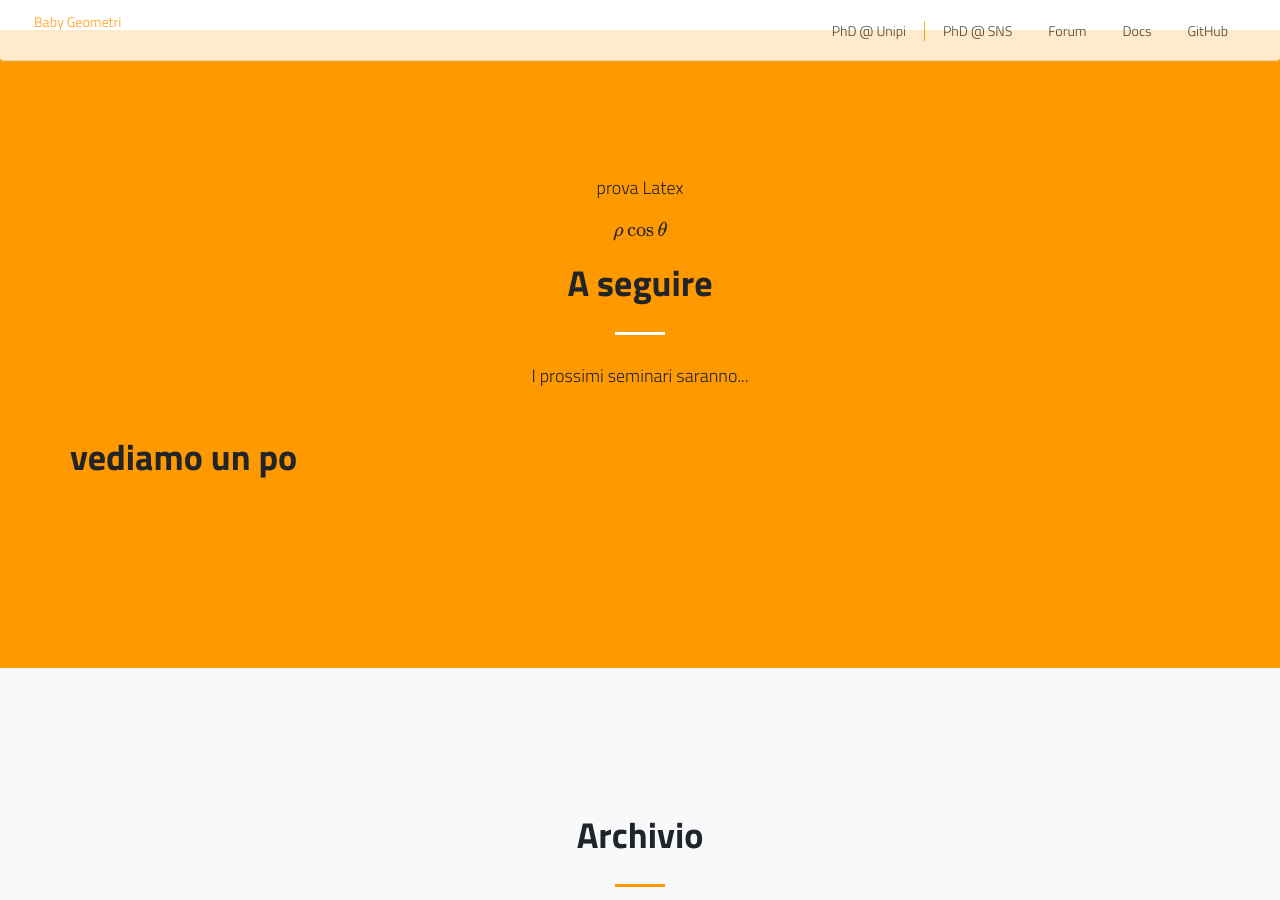
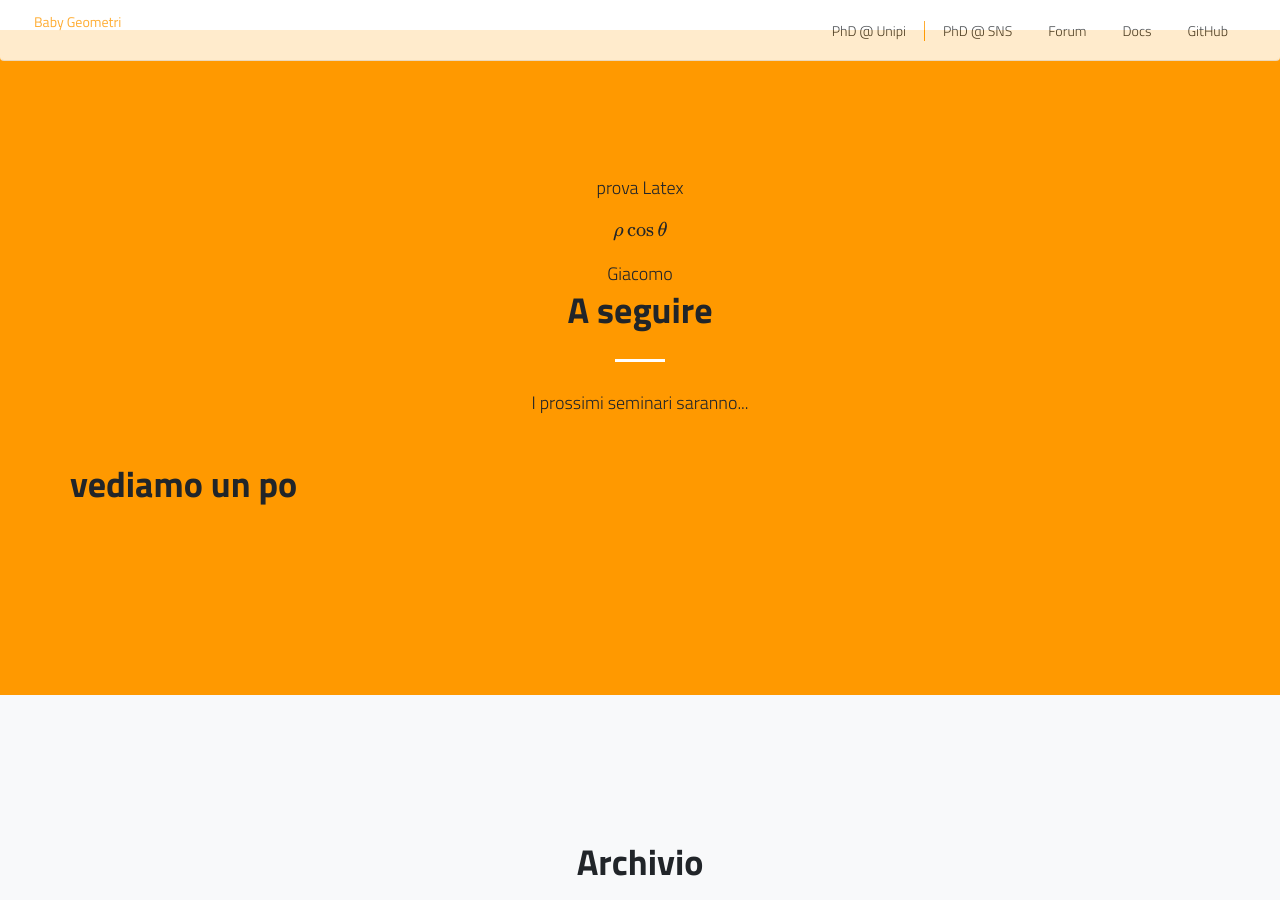
Before and after one commit to baby-geometri/baby-geometri.github.io, a Jekyll site: the page built from index.md, in a window 1280 px wide and 900 px high, scrolled down 1478 px. Built offline with Jekyll 4.4.1, drawn with Linux system fonts in a browser that asks for light colours; nearby versions of some CDN libraries; formulas are drawn with MathJax 3.

Commit message:
Update default.html

```diff
--- a/_layouts/default.html
+++ b/_layouts/default.html
@@ -125,6 +125,8 @@
 
 	      prova Latex $$\rho\cos\theta $$
 
+	      {{ site.data.speaker.uno.nome }}
+
         <h2 class="section-heading">{{ site.data.content.following.title }} </h2>
         <hr class="light my-4">
          {{ site.data.content.following.text }}
```
